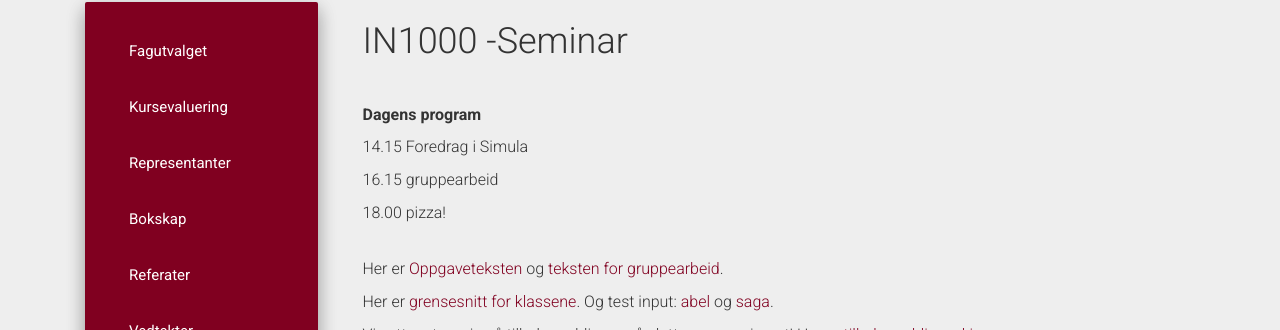
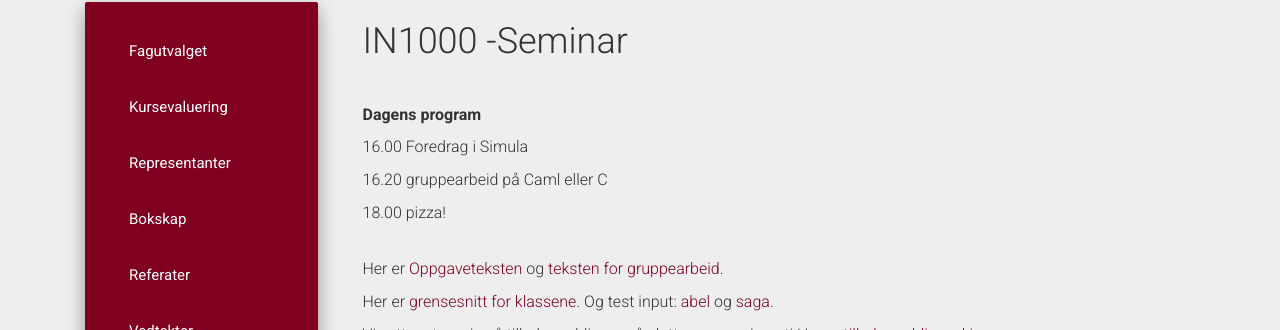
Before and after one commit to fui/fui.github.io, a Jekyll site: the page built from pages/1000.md, in a window 1280 px wide. Shown: the part 183-513 px from the top of the page. Built offline with Jekyll 4.4.1, drawn with Linux system fonts in a browser that asks for light colours; nearby versions of some CDN libraries.

Commit message:
Oppdatert for gjeldende semester

```diff
--- a/pages/1000.md
+++ b/pages/1000.md
@@ -11,9 +11,9 @@ modeline: " vim: set spl=nb: "
 
 **Dagens program**
 
-14.15 Foredrag i Simula
+16.00 Foredrag i Simula
 
-16.15 gruppearbeid
+16.20 gruppearbeid på Caml eller C
 
 18.00 pizza!
 <br><br>
@@ -24,4 +24,4 @@ Her er [Oppgaveteksten](/static/IN1000-seminar/ny_versjon_prosjektoppgave.docx.p
 Her er [grensesnitt for klassene](/static/IN1000-seminar/prosjektoppgave_grensesnitt.py).
 Og test input: [abel](/static/IN1000-seminar/abel.txt) og [saga](/static/IN1000-seminar/saga.txt).
 
-Vi setter stor pris på tilbakemeldinger på slutten av seminaret! Her er [tilbakemeldingsskjema](https://nettskjema.no/a/tilbakemelding-h19)
+Vi setter stor pris på tilbakemeldinger på slutten av seminaret! Her er [tilbakemeldingsskjema](https://nettskjema.no/a/tilbakemelding-h21)
```
